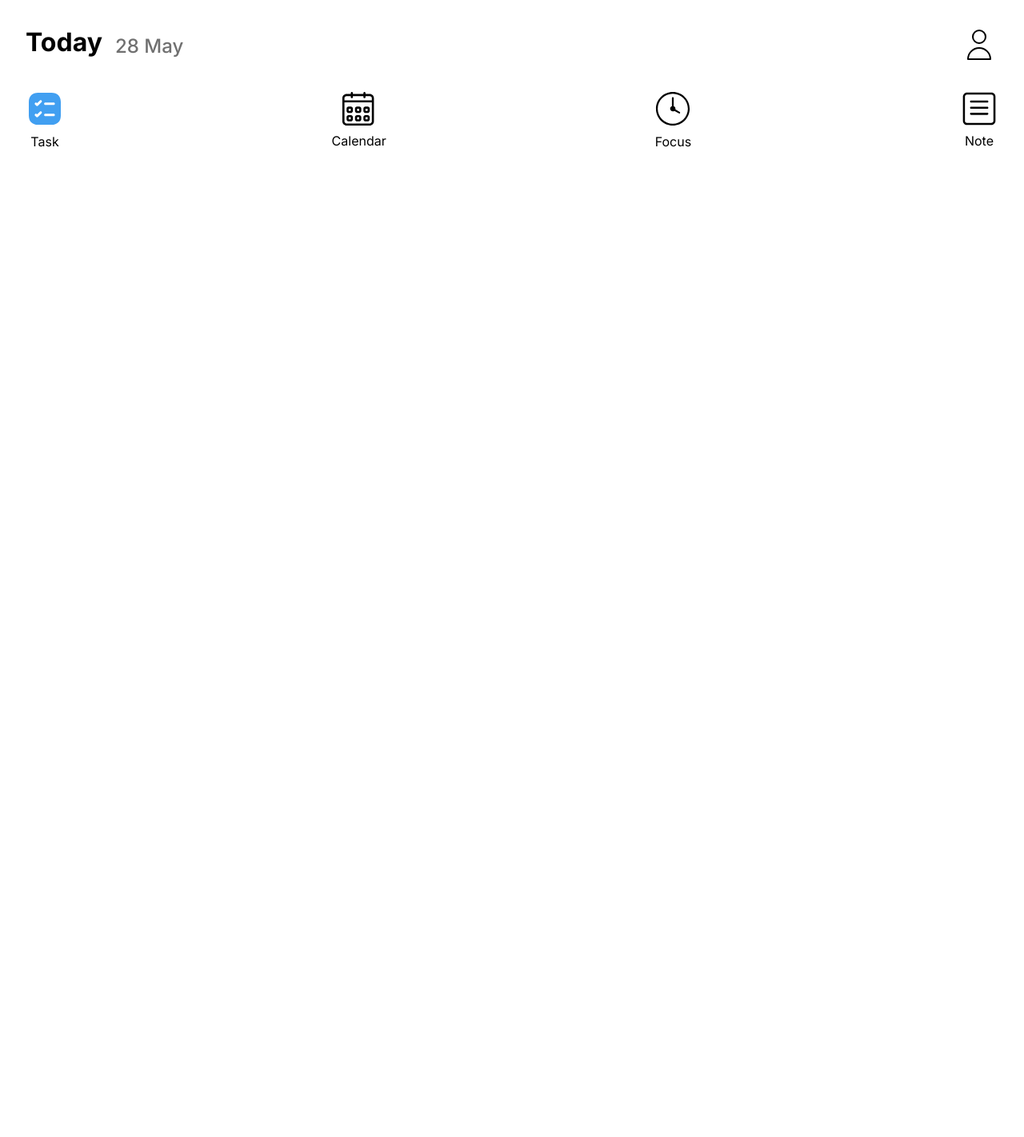
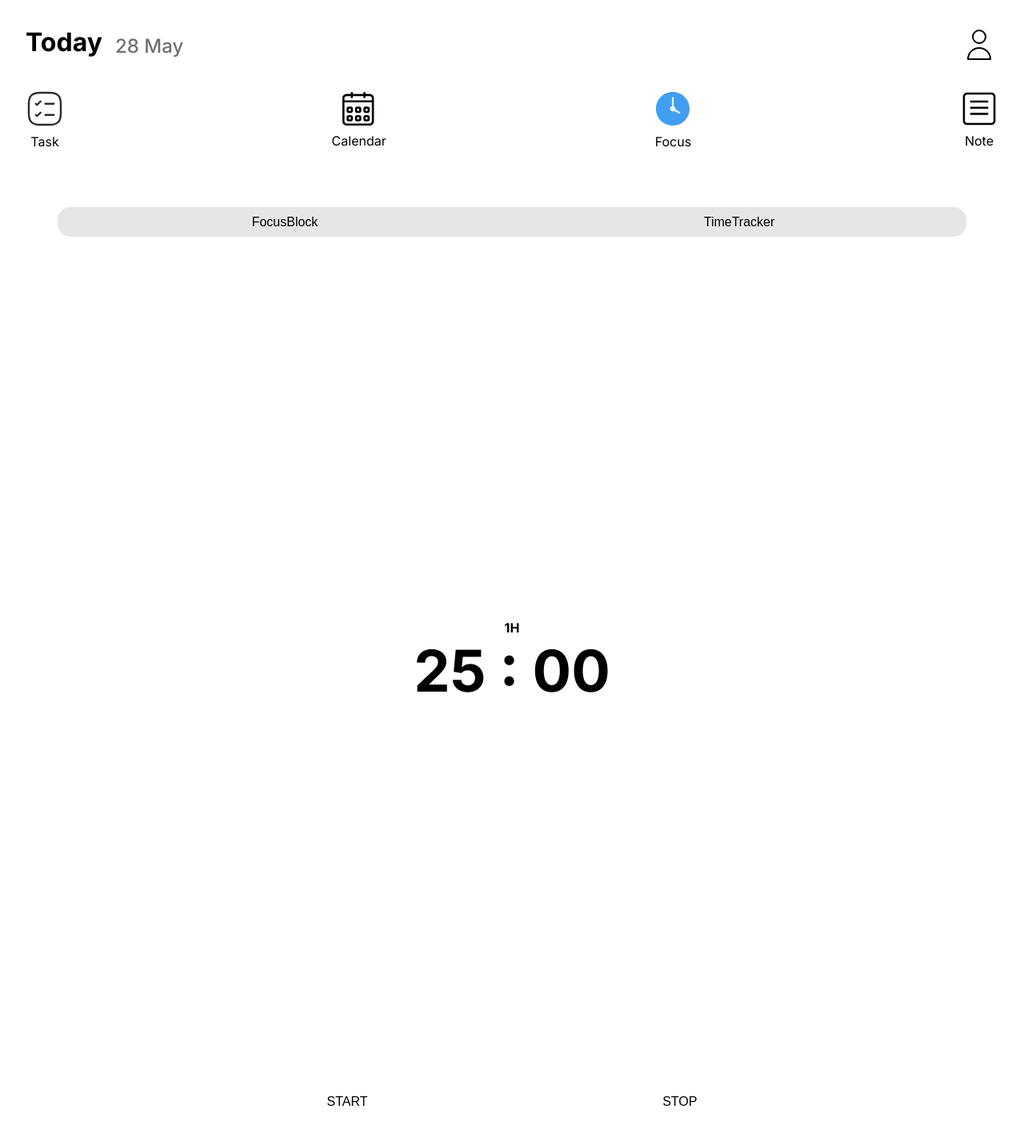
Before and after one commit to edkiada/SynergyStudyTool, a Vue app in the folder client/: page /focus in a window 1280 px wide. Shown: the top 1422 px of the page at 80% size. Before the commit the page ends 832 px from the top, so only its background shows below. Built offline with nearby package versions, Linux system fonts and the light colour scheme; a web font is replaced by a local one.

Commit message:
feat: timer UI design

```diff
--- /dev/null
+++ b/client/src/components/focusComponents/dualTimer/dualTimer.css
@@ -0,0 +1,78 @@
+.timerContainer {
+  margin: 2rem;
+  padding: 2.5rem;
+  aspect-ratio: 1 / 1;
+  background-color: var(--lightBlock);
+  border-radius: 8px;
+  display: flex;
+  flex-direction: column;
+  justify-content: space-between;
+  align-items: center;
+}
+
+.timerItem {
+  width: 100%;
+  display: flex;
+  justify-content: center;
+}
+
+.timerMode {
+  border-radius: 16px;
+}
+
+.timerBtn {
+  color: var(--Gray500);
+  border: none;
+  background-color: var(--Gray900);
+}
+
+.modeBtn {
+  width: 100%;
+  padding: 0.6rem 1.2rem;
+  font-size: 1rem;
+}
+
+.leftBtn {
+  border-top-left-radius: 16px;
+  border-bottom-left-radius: 16px;
+}
+
+.rightBtn {
+  border-top-right-radius: 16px;
+  border-bottom-right-radius: 16px;
+}
+
+.timerTextMain {
+  font-weight: bold;
+  font-size: 4.5rem;
+  color: var(--Gray500);
+}
+
+.timerControl {
+  display: flex;
+  gap: 1rem;
+  justify-content: space-evenly;
+}
+
+.controlBtn {
+  font-size: 1rem;
+  padding: 0.5rem 1rem;
+  border-radius: 4px;
+  background-color: var(--lightBlueBtn);
+}
+
+.timerDisplay {
+  display: flex;
+  flex-direction: column;
+  align-items: center;
+}
+
+.timeTextHour {
+  font-size: 1rem;
+  font-weight: bold;
+  color: var(--Gray500);
+}
+
+.unSee {
+  visibility: hidden;
+}
--- /dev/null
+++ b/client/src/components/focusComponents/dualTimer/dualTimer.vue
@@ -0,0 +1,24 @@
+<script setup lang="ts">
+
+</script>
+
+<template>
+  <section class="timerContainer">
+    <div class="timerItem timerMode">
+      <button class="timerBtn modeBtn leftBtn"><span>FocusBlock</span></button>
+      <button class="timerBtn modeBtn rightBtn"><span>TimeTracker</span></button>
+    </div>
+    <div class="timerItem timerDisplay">
+      <p class="timeTextHour">1H</p>
+      <p class="timerTextMain">25 : 00</p>
+    </div>
+    <div class="timerItem timerControl">
+      <button class="timerBtn controlBtn"><span>START</span></button>
+      <button class="timerBtn controlBtn"><span>STOP</span></button>
+    </div>
+  </section>
+</template>
+
+<style scoped>
+  @import './dualTimer.css';
+</style>
--- a/client/src/view/focusView.vue
+++ b/client/src/view/focusView.vue
@@ -1,13 +1,21 @@
 <script setup lang="ts">
+  import { onMounted } from 'vue';
+  import { useMainStore } from '../stores/mainStore';
   import headerBar from '../components/globalComponents/header/header.vue'
   import navBer from '../components/globalComponents/navBar/navBar.vue'
+  import dualTimer from '../components/focusComponents/dualTimer/dualTimer.vue'
+  const mainStore = useMainStore()
 
+  onMounted(() => {
+    mainStore.nowView = 'focus'
+  })
 </script>
 
 <template>
   <headerBar />
   <main>
     <navBer />
+    <dualTimer />
   </main>
 </template>
 
```
